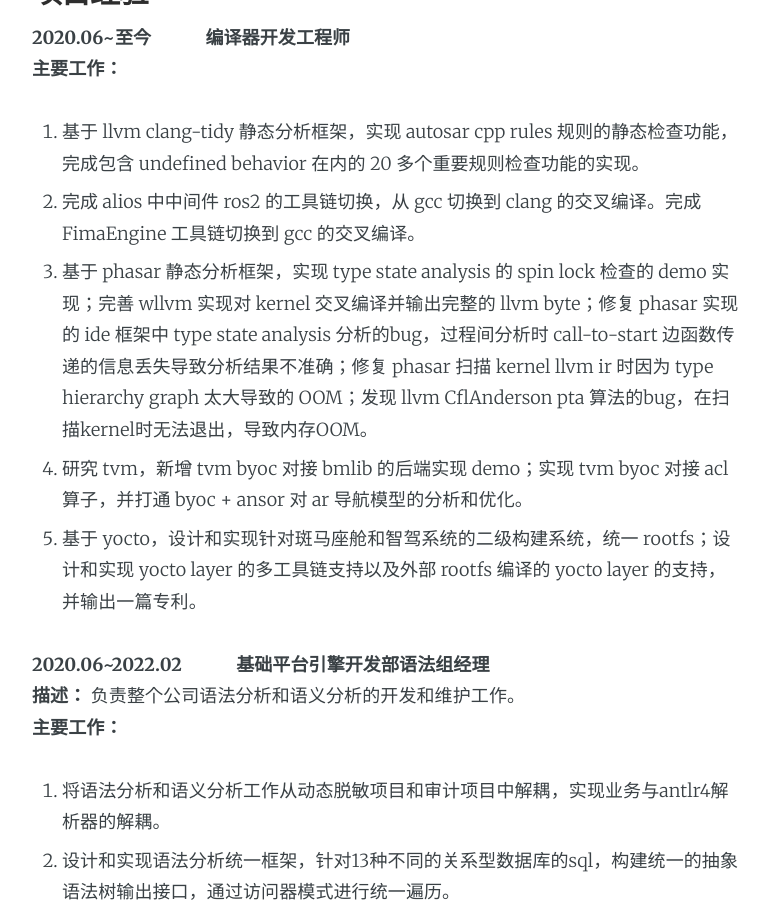
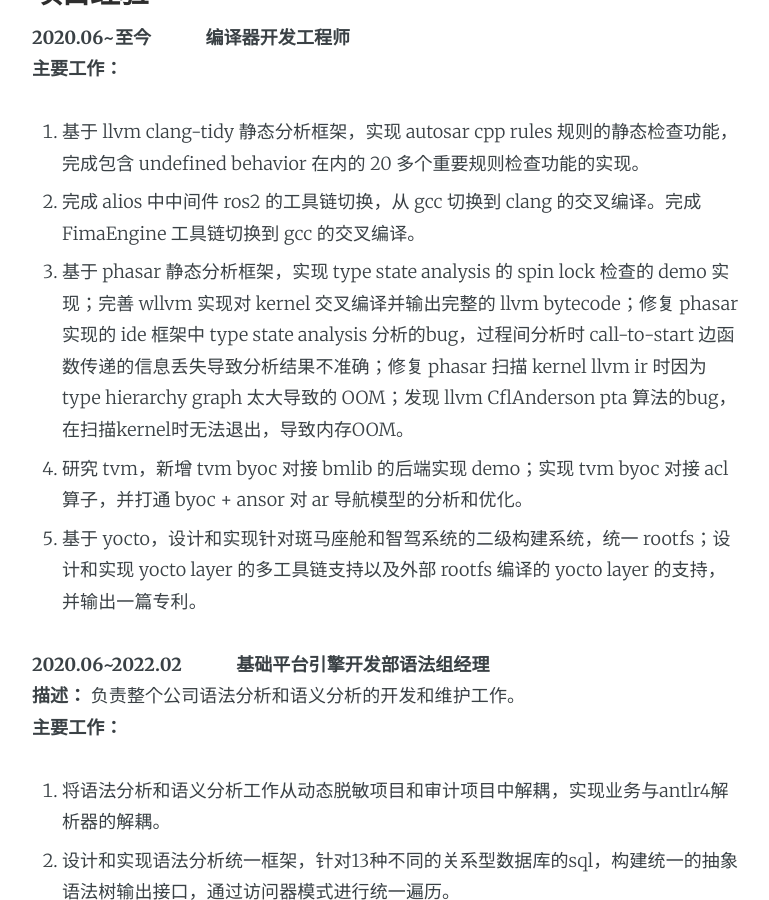
Before and after one commit to small-cat/small-cat.github.io, a Jekyll site: the page built from about.md, in a window 1280 px wide and 900 px high, scrolled down 1099 px. Shown: the whole window, without its empty margins (253-1022 px from the left). Built offline with Jekyll 4.4.1, drawn with Linux system fonts in a browser that asks for light colours; comment, search, counter and statistics services are not loaded.

Commit message:
Update about.md

```diff
--- a/about.md
+++ b/about.md
@@ -46,7 +46,7 @@
 
 1. 基于 llvm clang-tidy 静态分析框架，实现 autosar cpp rules 规则的静态检查功能，完成包含 undefined behavior 在内的 20 多个重要规则检查功能的实现。
 2. 完成 alios 中中间件 ros2 的工具链切换，从 gcc 切换到 clang 的交叉编译。完成 FimaEngine 工具链切换到 gcc 的交叉编译。
-3. 基于 phasar 静态分析框架，实现 type state analysis 的 spin lock 检查的 demo 实现；完善 wllvm 实现对 kernel 交叉编译并输出完整的 llvm byte；修复 phasar 实现的 ide 框架中 type state analysis 分析的bug，过程间分析时 call-to-start 边函数传递的信息丢失导致分析结果不准确；修复 phasar 扫描 kernel llvm ir 时因为 type hierarchy graph 太大导致的 OOM；发现 llvm CflAnderson pta 算法的bug，在扫描kernel时无法退出，导致内存OOM。
+3. 基于 phasar 静态分析框架，实现 type state analysis 的 spin lock 检查的 demo 实现；完善 wllvm 实现对 kernel 交叉编译并输出完整的 llvm bytecode；修复 phasar 实现的 ide 框架中 type state analysis 分析的bug，过程间分析时 call-to-start 边函数传递的信息丢失导致分析结果不准确；修复 phasar 扫描 kernel llvm ir 时因为 type hierarchy graph 太大导致的 OOM；发现 llvm CflAnderson pta 算法的bug，在扫描kernel时无法退出，导致内存OOM。
 4. 研究 tvm，新增 tvm byoc 对接 bmlib 的后端实现 demo；实现 tvm byoc 对接 acl 算子，并打通 byoc + ansor 对 ar 导航模型的分析和优化。
 5. 基于 yocto，设计和实现针对斑马座舱和智驾系统的二级构建系统，统一 rootfs；设计和实现 yocto layer 的多工具链支持以及外部 rootfs 编译的 yocto layer 的支持，并输出一篇专利。
 
```
